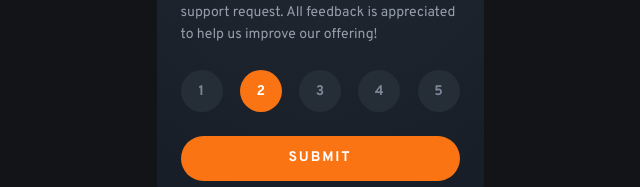
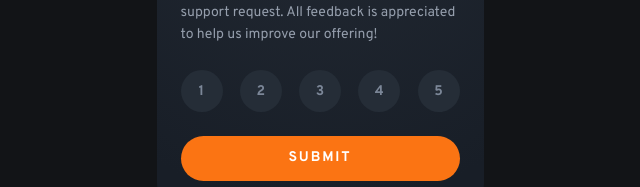
Before and after one commit to iamindika/interactive-rating-component, a React (Vite) app: page / in a window 1280 px wide. Shown: the part 364-551 px from the top of the page, without its empty margins (320-960 px from the left). Built offline with nearby package versions, Linux system fonts and the light colour scheme.

Commit message:
add rating and submit state and handlers

```diff
--- a/src/App.jsx
+++ b/src/App.jsx
@@ -1,11 +1,21 @@
+import { useState } from "react";
 import Rating from "./components/Rating"
 
 function App() {
+  const [ rating, setRating ] = useState(null);
+  const [ isSubmit, setIsSubmit ] = useState(false);
+
+  const handleClick = (option) => {
+    if(option !== rating) {
+      setRating(option);
+    }
+  }
+
   return (
     <>
       <Rating
-        selected={2}
-        onClick={() => {}}
+        selected={rating}
+        onClick={handleClick}
       />
     </>
   )
```
